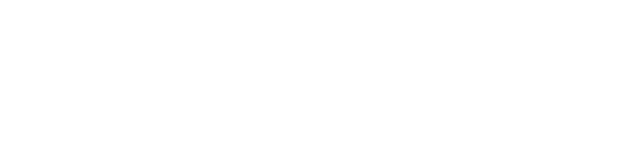
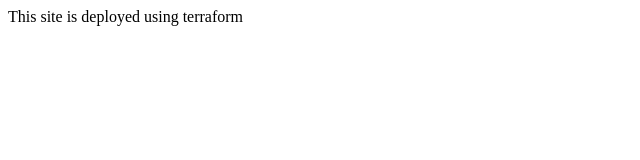
Before and after one commit to web-crawler/terra, a plain HTML site: page index.html in a window 1280 px wide. Shown: the whole page, without its empty margins (0-640 px from the left). Drawn offline with Linux system fonts and the light colour scheme.

Commit message:
Update index.html

```diff
--- a/index.html
+++ b/index.html
@@ -1,6 +1,6 @@
 <html>
 <head>
- <title>This site is deployed using terraform</title>
+ <p1>This site is deployed using terraform</p1>
 
 </head>
 </html>
```
